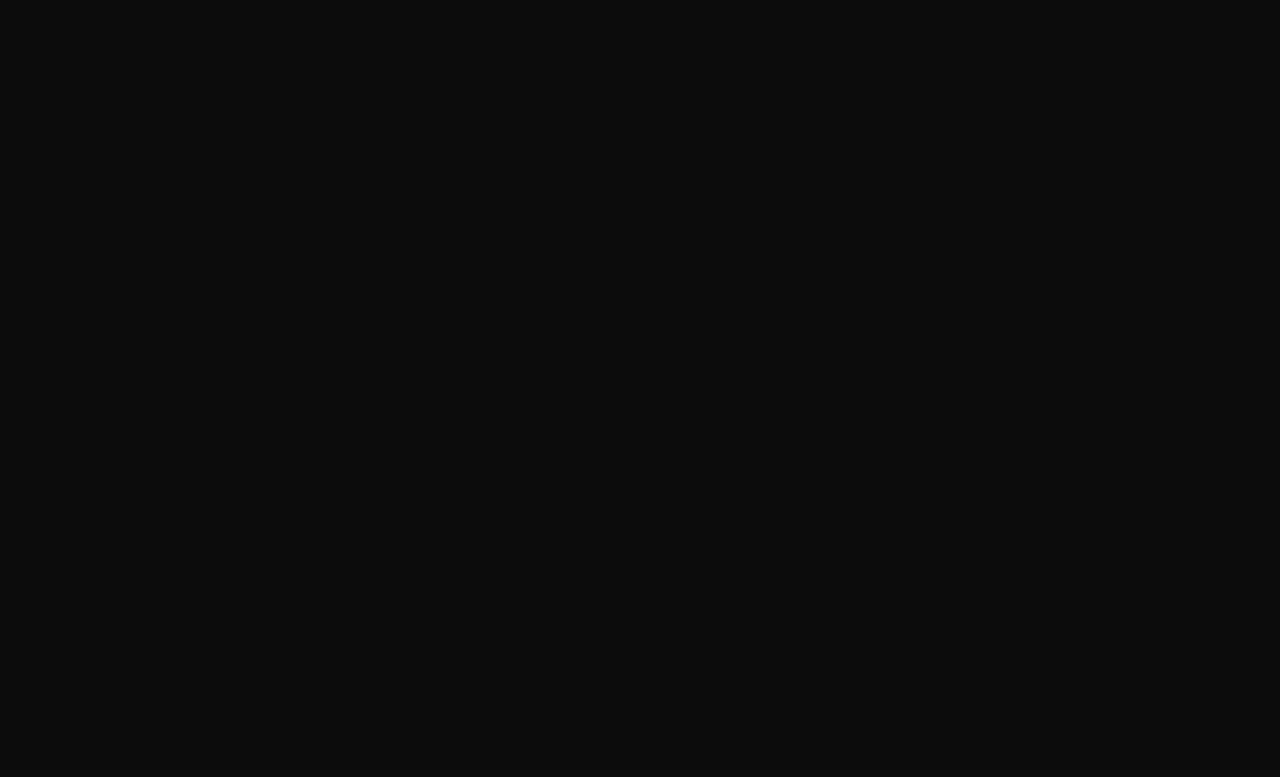
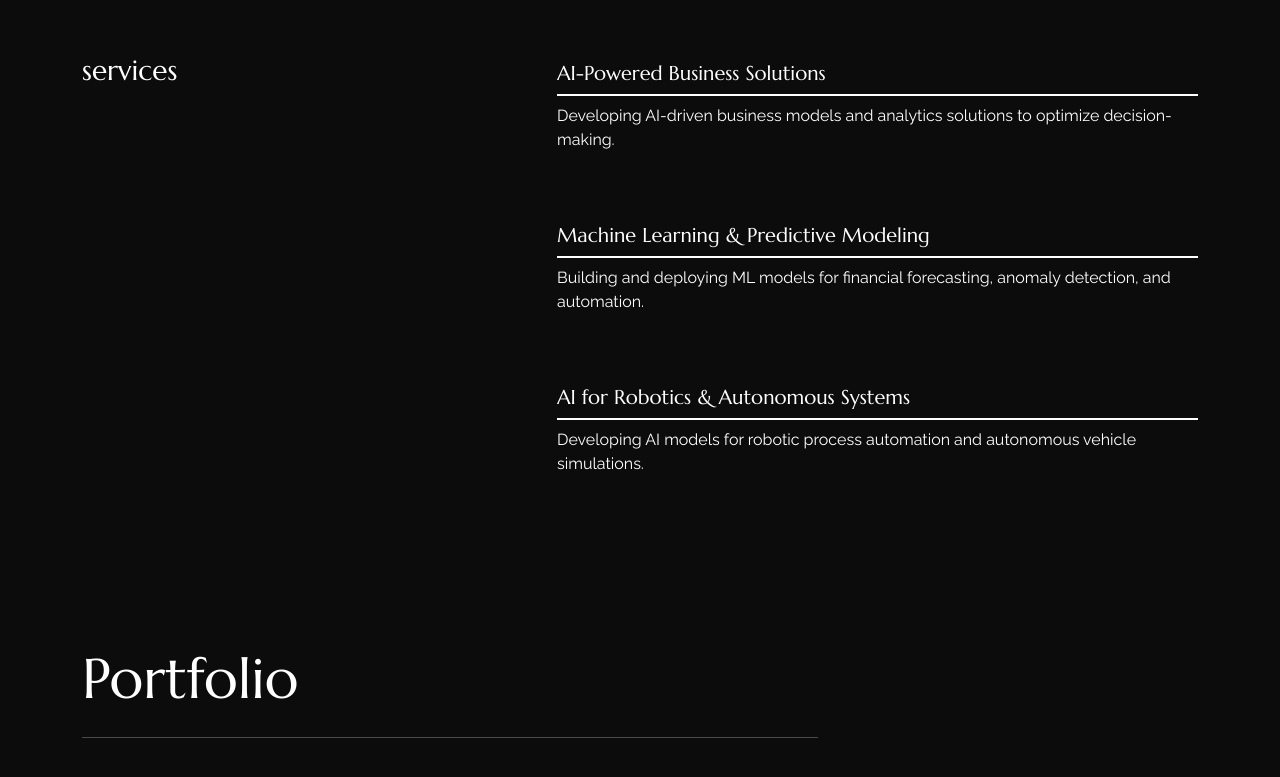
Before and after one commit to AmanpreetSingh0071/Aman_portfolio, a React (Create React App) app: page / in a window 1280 px wide. Shown: the part 2003-2780 px from the top of the page. Before the commit the page ends 800 px from the top, so only its background shows below. Built offline with nearby package versions, Linux system fonts and the light colour scheme.

Commit message:
Fixed scrolling issue & updated resume button

```diff
--- a/src/pages/home/index.js
+++ b/src/pages/home/index.js
@@ -4,6 +4,9 @@ import { Helmet, HelmetProvider } from "react-helmet-async";
 import Typewriter from "typewriter-effect";
 import { introdata, meta } from "../../content_option";
 import { Link } from "react-router-dom";
+import { About } from "../about"; // ✅ Import About Section
+import { Portfolio } from "../portfolio"; // ✅ Import Portfolio Section
+import { ContactUs } from "../contact"; // ✅ Import Contact Section
 
 export const Home = () => {
   return (
@@ -11,7 +14,7 @@ export const Home = () => {
       <section id="home" className="home">
         <Helmet>
           <meta charSet="utf-8" />
-          <title> {meta.title}</title>
+          <title>{meta.title}</title>
           <meta name="description" content={meta.description} />
         </Helmet>
         <div className="intro_sec d-block d-lg-flex align-items-center ">
@@ -61,6 +64,12 @@ export const Home = () => {
           </div>
         </div>
       </section>
+
+      {/* ✅ Add Other Sections Below */}
+      <About />
+      <Portfolio />
+      <ContactUs />
+
     </HelmetProvider>
   );
 };
```
Also changed, not shown: 1 other file (tests, documents, lock files or other folders).
